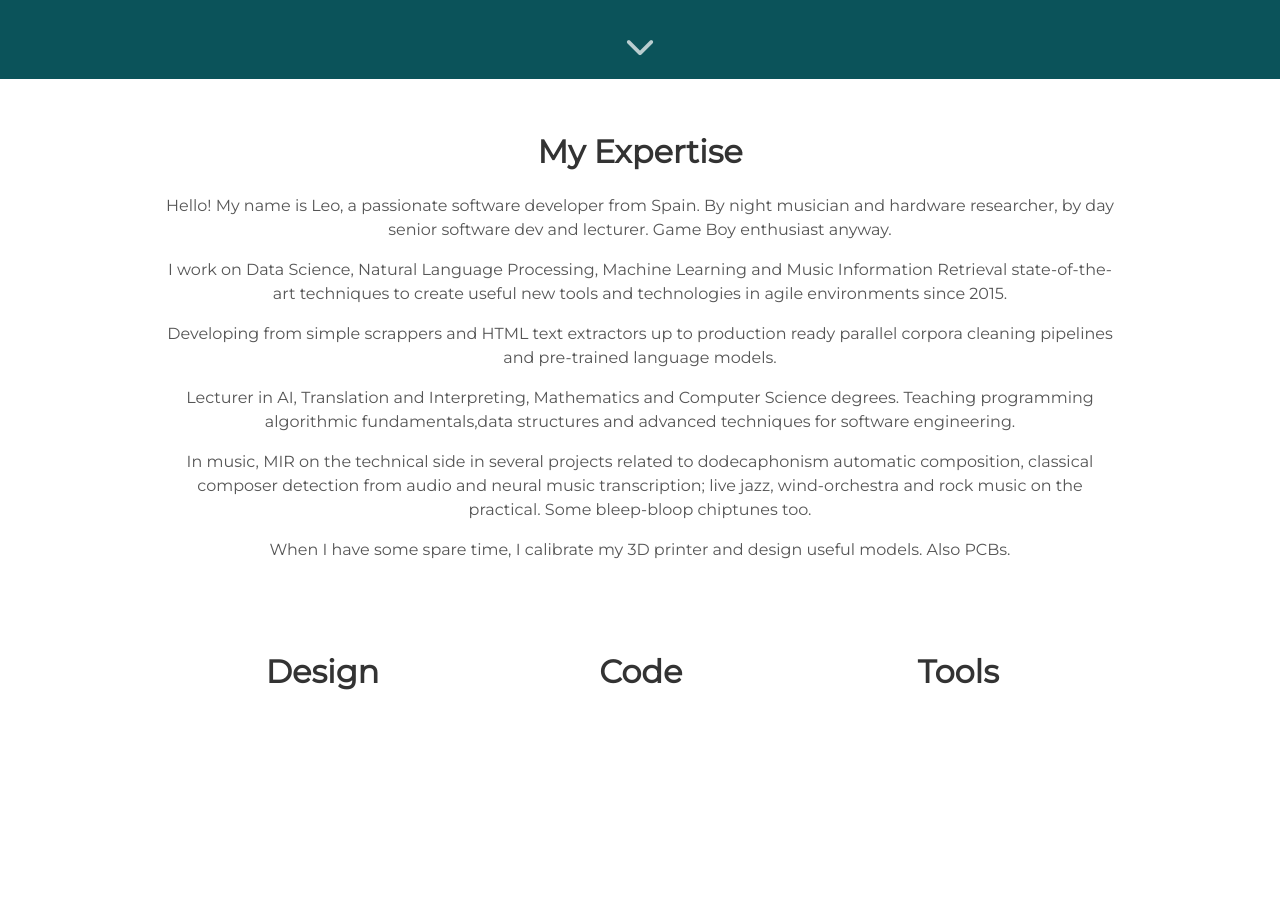
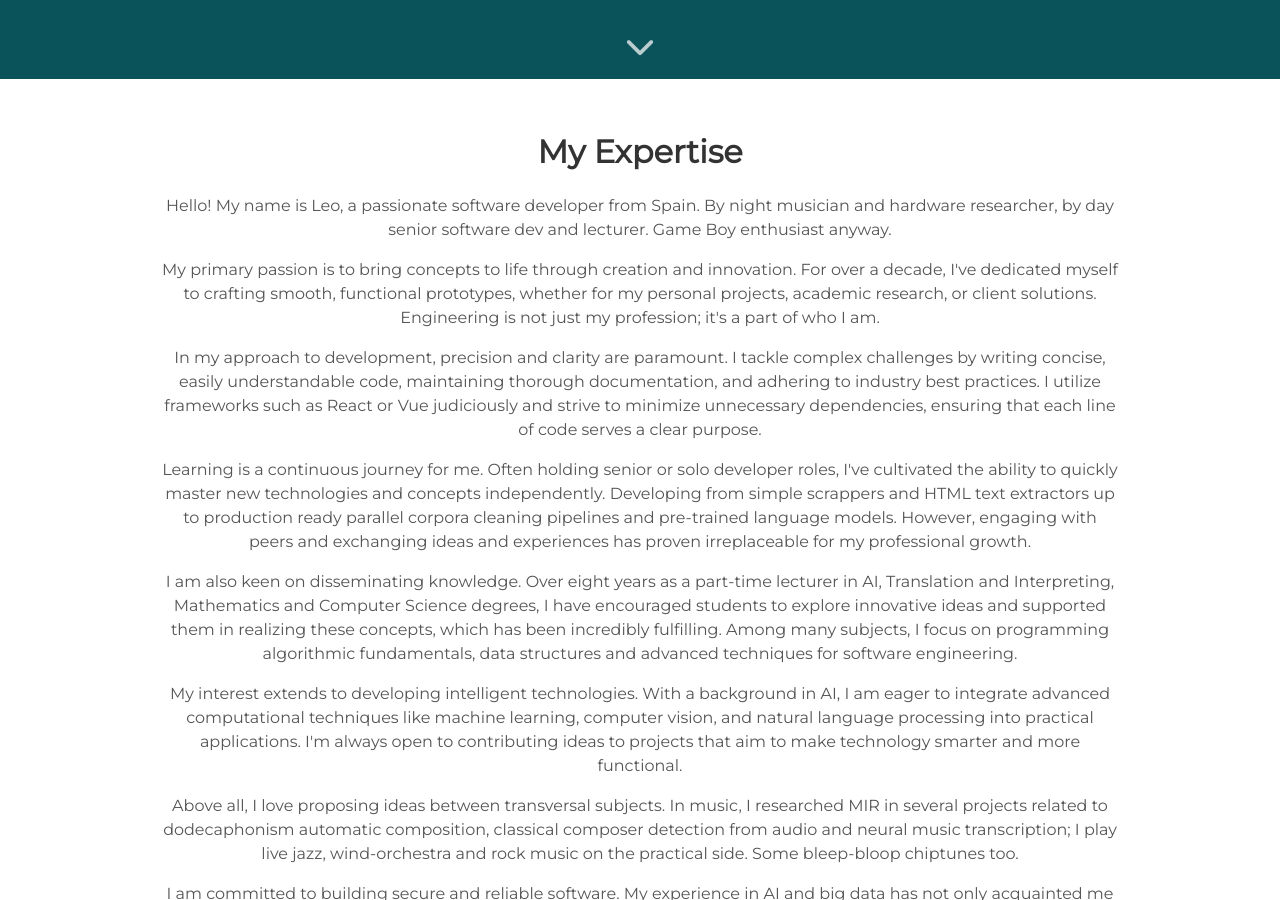
Before and after one commit to lpla/lpla.github.io, a Jekyll site: the page built from index.html, in a window 1280 px wide and 900 px high, scrolled down 821 px. Built offline with Jekyll 4.4.1, drawn with Linux system fonts in a browser that asks for light colours; some web fonts are replaced; some of the changed text lies outside the part shown.

Commit message:
Refined some texts

```diff
--- a/_includes/about.html
+++ b/_includes/about.html
@@ -1,38 +1,42 @@
  <div class="user-details">
   <h1> My Expertise </h1>
   <p>Hello! My name is Leo, a passionate software developer from Spain. By night musician and hardware researcher, by day senior software dev and lecturer. Game Boy enthusiast anyway.</p>
-  <p>I work on Data Science, Natural Language Processing, Machine Learning and Music Information Retrieval state-of-the-art techniques to create useful new tools and technologies in agile environments since 2015.</p>
-  <p>Developing from simple scrappers and HTML text extractors up to production ready parallel corpora cleaning pipelines and pre-trained language models.</p>
-  <p>Lecturer in AI, Translation and Interpreting, Mathematics and Computer Science degrees. Teaching programming algorithmic fundamentals,data structures and advanced techniques for software engineering.</p>
-  <p>In music, MIR on the technical side in several projects related to dodecaphonism automatic composition, classical composer detection from audio and neural music transcription; live jazz, wind-orchestra and rock music on the practical. Some bleep-bloop chiptunes too.</p>
-  <p>When I have some spare time, I calibrate my 3D printer and design useful models. Also PCBs.</p>
+  <p>My primary passion is to bring concepts to life through creation and innovation. For over a decade, I've dedicated myself to crafting smooth, functional prototypes, whether for my personal projects, academic research, or client solutions. Engineering is not just my profession; it's a part of who I am.</p>
+  <p>In my approach to development, precision and clarity are paramount. I tackle complex challenges by writing concise, easily understandable code, maintaining thorough documentation, and adhering to industry best practices. I utilize frameworks such as React or Vue judiciously and strive to minimize unnecessary dependencies, ensuring that each line of code serves a clear purpose.</p>
+  <p>Learning is a continuous journey for me. Often holding senior or solo developer roles, I've cultivated the ability to quickly master new technologies and concepts independently. Developing from simple scrappers and HTML text extractors up to production ready parallel corpora cleaning pipelines and pre-trained language models. However, engaging with peers and exchanging ideas and experiences has proven irreplaceable for my professional growth.</p>
+  <p>I am also keen on disseminating knowledge. Over eight years as a part-time lecturer in AI, Translation and Interpreting, Mathematics and Computer Science degrees, I have encouraged students to explore innovative ideas and supported them in realizing these concepts, which has been incredibly fulfilling. Among many subjects, I focus on programming algorithmic fundamentals, data structures and advanced techniques for software engineering.</p>
+  <p>My interest extends to developing intelligent technologies. With a background in AI, I am eager to integrate advanced computational techniques like machine learning, computer vision, and natural language processing into practical applications. I'm always open to contributing ideas to projects that aim to make technology smarter and more functional.</p>
+  <p>Above all, I love proposing ideas between transversal subjects. In music, I researched MIR in several projects related to dodecaphonism automatic composition, classical composer detection from audio and neural music transcription; I play live jazz, wind-orchestra and rock music on the practical side. Some bleep-bloop chiptunes too.</p>
+  <p>I am committed to building secure and reliable software. My experience in AI and big data has not only acquainted me with its capabilities but also with strategies to mitigate potential misuse, such as implementing differential privacy. Furthermore, I prioritize coding security to thwart common vulnerabilities like SQL injections and XSS attacks, and I'm well-versed in cryptographic best practices.</p>
+  <p>When I have some spare time, I calibrate my 3D printer and design useful models. Also homegrown PCBs.</p>
 </div>
 <div class="user">
   <div class="tech">
-      <h2>Design</h2>
+    <h2>Creative Web Design</h2>
     <i class="devicon-html5-plain colored"></i>
     <i class="devicon-amazonwebservices-plain colored"></i>
     <i class="devicon-bootstrap-plain colored"></i>
     <i class="devicon-illustrator-plain colored"></i>
     <i class="devicon-nodejs-plain colored"></i>
-      <p>Part of my development is in the web side too. Always staying up to date on code style, designing useful APIs and intuitive interfaces. </p>
+    <p>My approach to web development blends the latest coding standards with artistic design to create compelling APIs and user-friendly interfaces that captivate and engage. I strive to breathe life into each project, ensuring that every digital experience is as intuitive as it is impactful.</p>
   </div>
   <div class="tech">
-      <h2>Code</h2>
+    <h2>Dynamic Coding</h2>
     <i class="devicon-python-plain colored"></i>
     <i class="devicon-java-plain colored"></i>
     <i class="devicon-c-plain colored"></i>
     <i class="devicon-go-plain colored"></i>
     <i class="devicon-rust-original colored"></i>
-      <p>Coding in a variety of languages and paradigms for modern times! From local companies websites to wide HPCC deployments.</p>
+    <p>I fluently speak multiple coding languages, crafting versatile and scalable solutions for everything from local businesses' websites to extensive high-performance computing clusters. My code connects technologies and communities, building bridges in the digital world.</p>
   </div>
   <div class="tech">
-      <h2>Tools</h2>
+    <h2>Essential Tech Tools</h2>
     <i class="devicon-git-plain colored"></i>
     <i class="devicon-trello-plain colored"></i>
     <i class="devicon-visualstudio-plain colored"></i>
     <i class="devicon-pycharm-plain colored"></i>
     <i class="devicon-pytorch-original colored"></i>
-      <p>Constantly developing with and for humans. Working with the right tools in SCRUM/agile-like groups makes the daily routine easier!</p>
+    <p>In the toolbox of my trade, collaboration and efficiency are key. I harness cutting-edge tools and methodologies, such as SCRUM and agile practices, to streamline workflows and foster teamwork. My goal? To make every project smoother and every team more effective.</p>
   </div>
+
 </div>
--- a/_includes/projects.html
+++ b/_includes/projects.html
@@ -67,7 +67,7 @@
   </div>
   <div class="contents-left">
     <h3> lpla/gb-pcbs </h3>
-    <p>Game Boy -related custom hardware source files, easily reproducible with services like OSH Park or PCB Way</p>
+    <p>Delving into the world of gaming hardware, this project provides open-source designs for Game Boy-related hardware, making advanced DIY tech accessible to enthusiasts and creators worldwide through services like OSH Park or PCB Way.</p>
     <a class="project-link" href="https://github.com/lpla/gb-pcbs">Check it out</a>
   </div>
 </div>
@@ -77,7 +77,7 @@
     </div>
     <div class="contents-right">
       <h3> Bitextor </h3>
-      <p>Bitextor generates translation memories from multilingual websites or WARC files. A complete pipeline ready to be used in production distributed environments.</p>
+      <p>Bitextor generates translation memories from multilingual websites or WARC files. A complete pipeline optimized for high-performance and distributed environments.</p>
       <a class="project-link" href="https://github.com/bitextor/bitextor/">Check it out</a>
     </div>
   </div>
@@ -87,7 +87,7 @@
   </div>
   <div class="contents">
     <h3> Paracrawl </h3>
-    <p>Crawling thousands of websites, added to the Internet Archive data and processing all efficiently with open-source software to create a huge, powerful and heterogeneus parallel corpus for Machine Translation systems.</p>
+    <p>Crawling thousands of websites, added to the Internet Archive data and processing all efficiently with open-source software to create a huge, powerful and heterogeneus parallel corpus for Machine Translation systems and Large Language Models.</p>
     <a class="project-link" href="https://paracrawl.eu">Check it out</a>
   </div>
 </div>
@@ -97,7 +97,7 @@
   </div>
   <div class="contents-right">
     <h3> Reverso Context </h3>
-    <p>The most advanced and fast parallel corpora search tool, finding aligned documents and sentences from many public resources, with several million page-views every day and deeply integrated into Reverso ecosystem.</p>
+    <p>The most advanced and fast parallel corpora search tool, finding aligned documents and sentences from many public resources at unprecedented speeds, with several million page-views every day and deeply integrated into Reverso ecosystem.</p>
     <a class="project-link" href="https://context.reverso.net/">Check it out</a>
   </div>
 </div>
```
Lines whose indentation alone changed are shown as unchanged.
